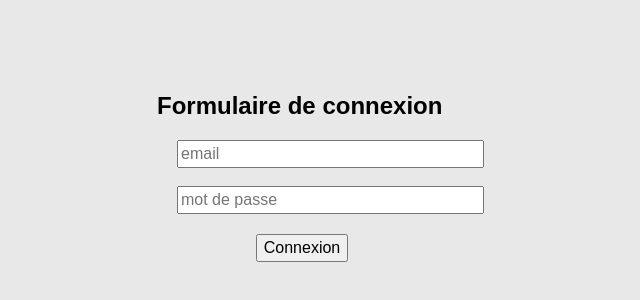
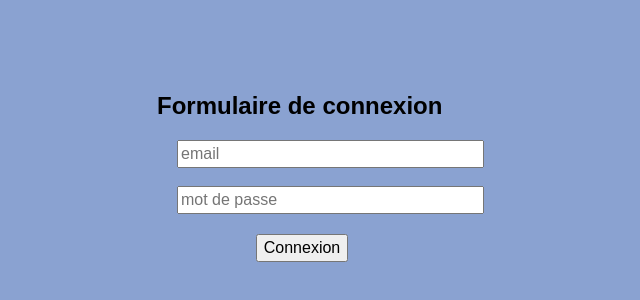
Before and after one commit to BootstrapYourCodingSkills/second-website, a plain HTML site: page index.html in a window 1280 px wide. Shown: the part 108-408 px from the top of the page, without its empty margins (338-978 px from the left). Drawn offline with Linux system fonts and the light colour scheme.

Commit message:
Change background color

```diff
--- a/style.css
+++ b/style.css
@@ -1,5 +1,5 @@
 body {
-  background:#e8e8e8;
+  background:#8aa2d1;
   margin:0;
   padding:0;
   font-family: sans-serif;
```
